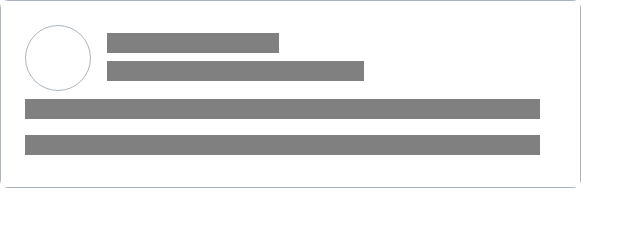
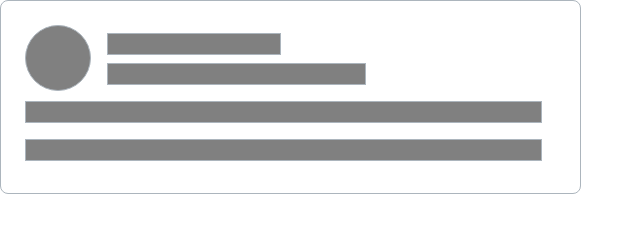
Before and after one commit to js-tasks-ru/htmlcss-20210114_mishayammi, a website: page 04-lection2/02-skeleton/index.html in a window 1280 px wide. Shown: the whole page, without its empty margins (0-644 px from the left). Drawn offline with Linux system fonts and the light colour scheme.

Commit message:
Правки

```diff
--- a/03-lection1/02-accordion/accordion.css
+++ b/03-lection1/02-accordion/accordion.css
@@ -8,8 +8,8 @@
 .accordion__item
 {
     border-radius: 8px;
-    background: var(--accordion-background-light);
-    border: var(--accordion-border-light);
+    background: var(--main-background-light);
+    border: var(--border-line-light);
     margin-bottom: 8px;
     padding: 8px;
     font-size: 16px;
--- a/04-lection2/02-skeleton/index.html
+++ b/04-lection2/02-skeleton/index.html
@@ -8,10 +8,10 @@
     <body>
         <div class="sceleton">
             <div class="sceleton__top-box">
-                <div class="sceleton__top-box-left-side">
+                <div class="sceleton__top-box-left">
                     <div class="sceleton__circle"></div>
                 </div>
-                <div class="sceleton__top-box-right-side">
+                <div class="sceleton__top-box-right">
                     <div class="sceleton__line-small"></div>
                     <div class="sceleton__line-medium"></div>
                 </div>
--- a/04-lection2/02-skeleton/skeleton.css
+++ b/04-lection2/02-skeleton/skeleton.css
@@ -1,6 +1,6 @@
 .sceleton
 {
-    border: var(--sceleton-border-light);
+    border: var(--border-line-light);
     border-radius: 8px;
     width: 579px;
 }
@@ -13,20 +13,21 @@
 
 .sceleton__circle
 {
-    border: var(--sceleton-border-light);
+    border: var(--border-line-light);
+    background: var(--background-line-light);
     width: 64px;
     height: 64px;
     border-radius: 50%;
     margin: 24px 0 0 24px;
 }
 
-.sceleton__top-box-left-side
+.sceleton__top-box-left
 {
     width: auto;
     display: flex;
 }
 
-.sceleton__top-box-right-side
+.sceleton__top-box-right
 {
     width: 100%;
     display: flex;
@@ -44,7 +45,8 @@
 {
     height: 20px;
     width: 172px;
-    background: var(--sceleton-border-line-light);
+    border: var(--border-line-light);
+    background: var(--background-line-light);
     margin: 32px auto 4px 16px;
 }
 
@@ -52,7 +54,8 @@
 {
     height: 20px;
     width: 257px;
-    background: var(--sceleton-border-line-light);
+    border: var(--border-line-light);
+    background: var(--background-line-light);
     margin: 4px auto 8px 16px;
 }
 
@@ -60,7 +63,8 @@
 {
     height: 20px;
     width: 515px;
-    background: var(--sceleton-border-line-light);
+    border: var(--border-line-light);
+    background: var(--background-line-light);
     margin: 8px 40px 32px 24px;
 }
 
--- a/assets/css/main.css
+++ b/assets/css/main.css
@@ -3,49 +3,42 @@
 
 * {
     font-family: 'Roboto', sans-serif;
-    background-color: var(--background-light);
 }
 
 :root
 {
---background-light: #fff;
---background-page-light: #F9FAFC;
---card-light: #fff;
---histogram-bar-light: #4263EB;
---font-color-light: black;
+    --main-background-light: #fff;
+    --border-line-light: 1px solid #ACB5BD;
+    --live-elements-light: #4263EB;
+    --live-elements-hover-light: #2342C0;
+    --live-elements-disables-light: rgba(66, 99, 235, 0.5);
+
+/**
+    Заливка линий. она же временная?
+*/
+    --background-line-light: gray;
+
+/**
+
+    Подберу цвета для темной темы позже.
+
+    --main-background-dark:
+    --border-line-dark:
+    --background-card-page-dark:
+    --background-line-dark:
+
+    Фиолетовая кнопка к темной теме, если я правильно понял.
+*/
+
+    --live-elements-dark: #7048E8;
+    --live-elements-hover-dark: #5028C6;
+    --live-elements-disables-dark: rgba(66, 99, 235, 0.5);
+
+/**
+
+У кнопки alternate пока указал по-старому, так как непонятно, куда она.
+
+*/
 
 
---button-primary-light: #4263EB;
---button-primary-hover-light: #2342C0;
---button-primary-disabled-light: rgba(66, 99, 235, 0.5);
-
---button-secondary-light: #2342C0;
---button-secondary-hover-light: #5028C6;
---button-secondary-disabled-light: rgba(112, 72, 232, 0.5);
-
---button-alternate-light: 1px solid #ACB5BD;
---button-secondary-hover-light: #E5E5E5;
---button-secondary-disabled-light: rgba(172, 181, 189, 0.5);
-
---accordion-background-light: #FFF;
---accordion-border-light: 1px solid #ACB5BD;
-
---sceleton-border-light: 1px solid #ACB5BD;
---sceleton-border-line-light: gray;
-
-
-
-/**
---background-dark:
---background-page-dark:
---card-dark:
---histogram-dark:
---button-dark:
---font-color-dark:
---accordion-background-dark
---accordion-border-dark
---sceleton-border-dark:
---sceleton-line-dark:
-*/
-
 }
--- a/components/card/card.css
+++ b/components/card/card.css
@@ -1,7 +1,16 @@
+
+:root
+
+{
+    --background-card-page-light: #F9FAFC;
+    --background-card-light: #FFFFFF;
+}
+
+
 .container-main
 {
 height: 1036px;
-background-color: var(--background-page-light);
+background-color: var(--background-card-page-light);
 padding-top: 68px;
 padding-bottom: 204px;
 overflow: hidden;
@@ -12,7 +21,7 @@
 display: flex;
 flex-wrap: wrap;
 margin: -15px;
-background-color: var(--background-page-light);
+background-color: var(--background-card-page-light);
 }
 
 .container-flex__card
@@ -21,7 +30,7 @@
 flex-shrink: 1;
 flex-basis: 350px;
 height: 367px;
-background: var(--card-light);
+background: var(--background-card-light);
 box-shadow: 0px 2px 4px rgba(33, 36, 41, 0.05);
 border-radius: 12px;
 margin: 15px;
```
Also changed, not shown: 03-lection1/01-button/button.css (+9 -9 lines), 04-lection2/01-histogram/histogram.css (+6 -6 lines), 04-lection2/01-histogram/index.html (+3 -3 lines).
